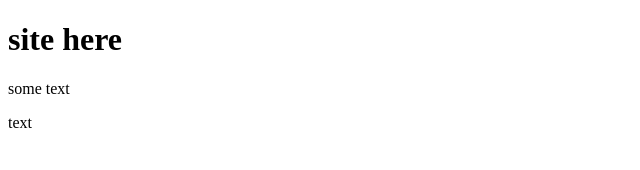
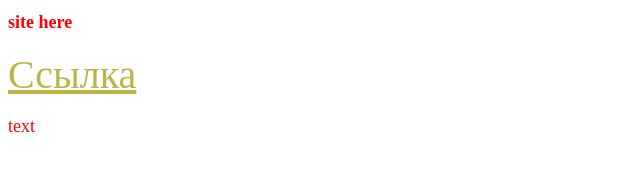
Before and after one commit to svetasysoeva/site, a plain HTML site: page index.html in a window 1280 px wide. Shown: the whole page, without its empty margins (0-640 px from the left). Drawn offline with Linux system fonts and the light colour scheme.

Commit message:
vvedenie commit

```diff
--- a/css/style.css
+++ b/css/style.css
@@ -0,0 +1,8 @@
+p,h1 {
+color: red;
+font-size: 18px;
+}
+a {
+color: #bbb545;
+font-size: 40px;
+}
--- a/index.html
+++ b/index.html
@@ -1,13 +1,13 @@
 <!doctype html>
 <html leng="ru-RU">
 <head>
- <meta charset = "UTF-8">
- <title> Документ </title>
-<link rel="stylesheet" href="css/style.css">
+  <meta charset = "UTF-8">
+  <title> Документ </title>
+  <link rel="stylesheet" href="css/style.css">
 </head>
 <body>
-<h1>site here</h1>
-<p> some text</p>
-<p> text</p>
+  <h1>site here</h1>
+  <p><a  href=""> Ссылка</a></p>
+  <p> text</p>
 </body>
 </html>
```
Also changed, not shown: life.txt (deleted).
